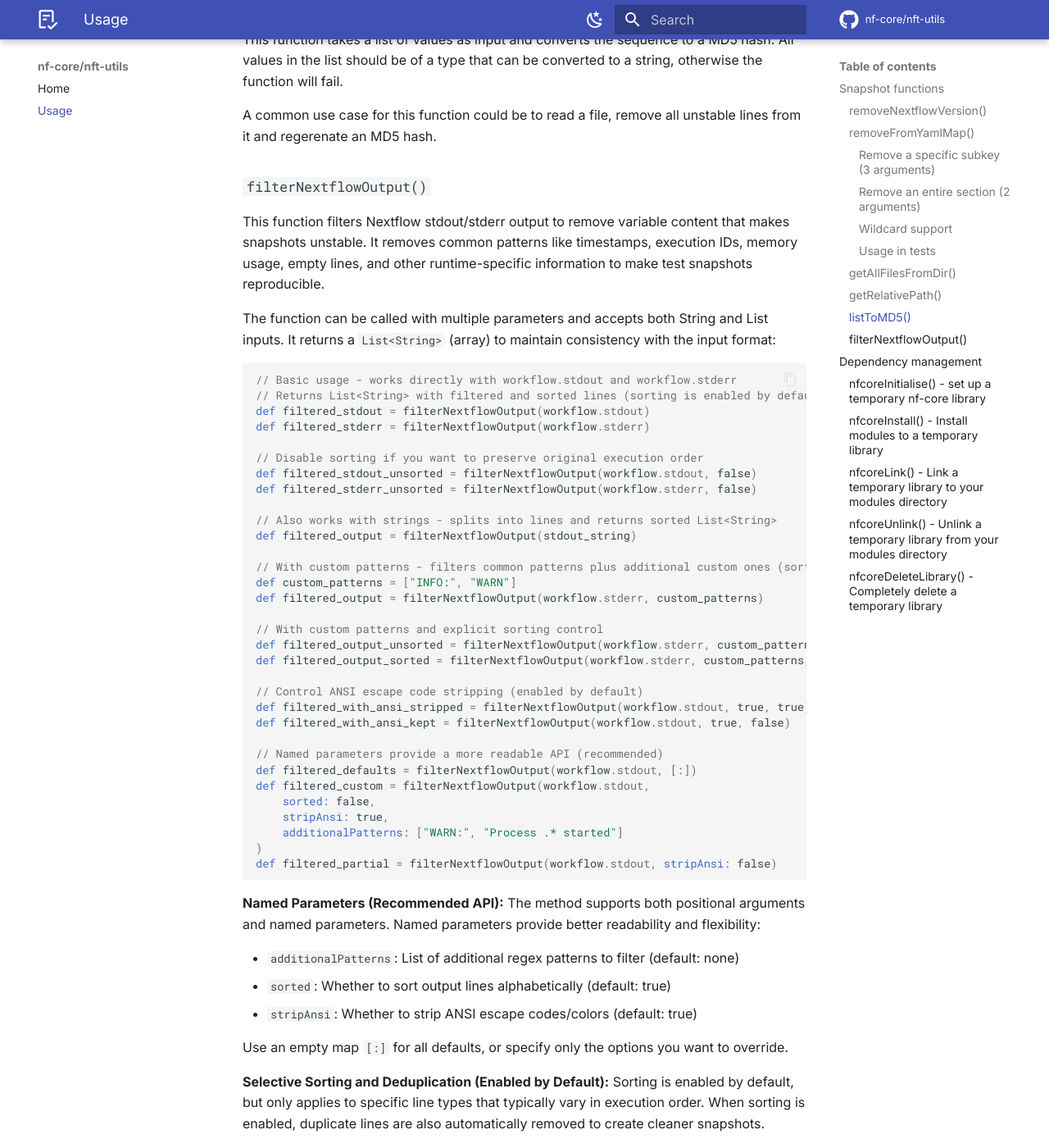
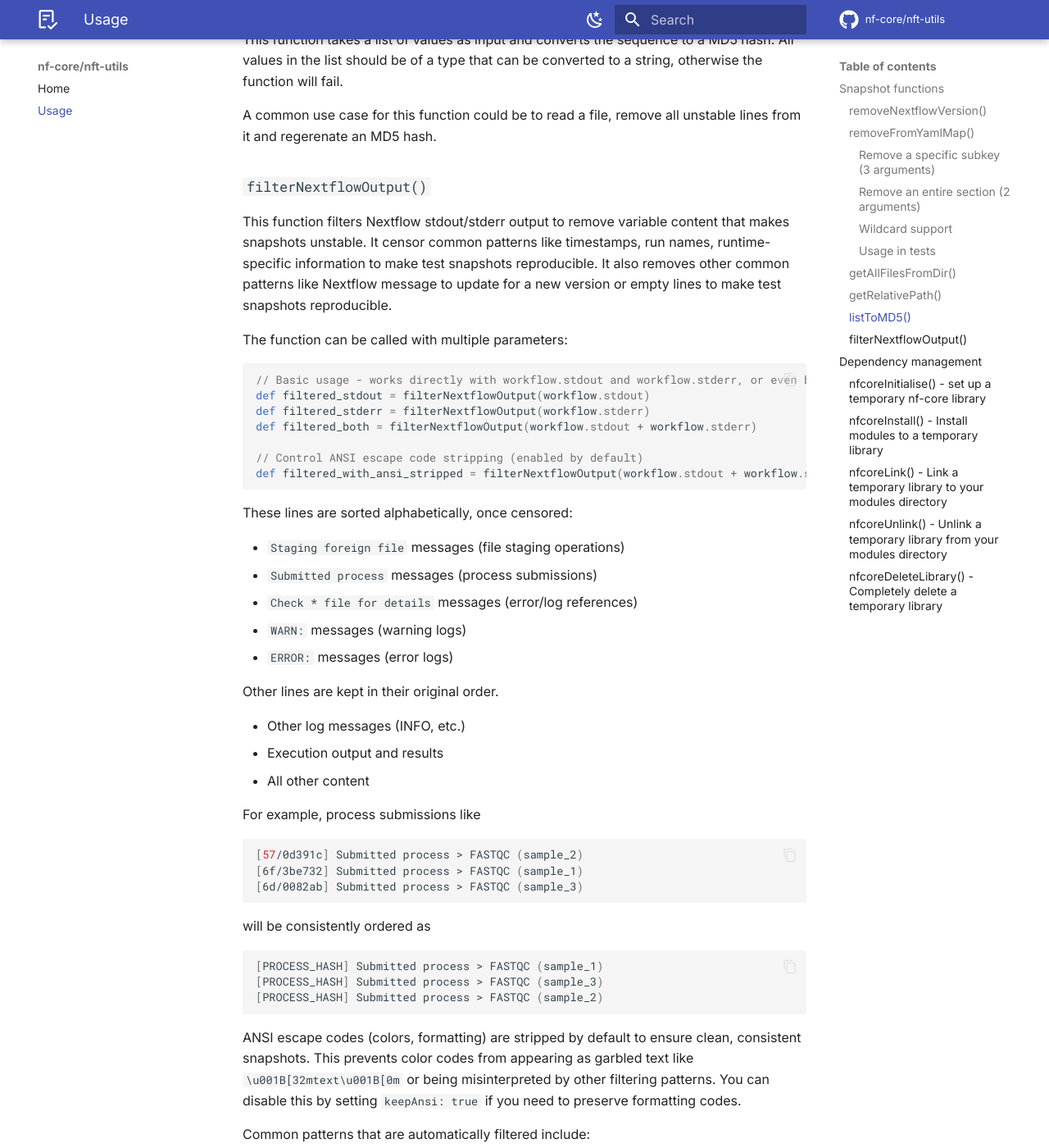
Before and after one commit to nf-core/nft-utils, an MkDocs documentation site: the page built from docs/usage.md, in a window 1280 px wide and 1400 px high, scrolled down 7179 px. Shown: the whole window at 82% size. Built offline with MkDocs 1.6.1 and Material for MkDocs 9.7.7, drawn with Linux system fonts in a browser that asks for light colours; comment, search, counter and statistics services are not loaded; the version menu is left out; some of the changed text lies outside the part shown.

Commit message:
better docs

````diff
--- a/docs/usage.md
+++ b/docs/usage.md
@@ -313,58 +313,23 @@ A common use case for this function could be to read a file, remove all unstable
 
 ### `filterNextflowOutput()`
 
-This function filters Nextflow stdout/stderr output to remove variable content that makes snapshots unstable. It removes common patterns like timestamps, execution IDs, memory usage, empty lines, and other runtime-specific information to make test snapshots reproducible.
+This function filters Nextflow stdout/stderr output to remove variable content that makes snapshots unstable.
+It censor common patterns like timestamps, run names, runtime-specific information to make test snapshots reproducible.
+It also removes other common patterns like Nextflow message to update for a new version or empty lines to make test snapshots reproducible.
 
-The function can be called with multiple parameters and accepts both String and List inputs. It returns a `List<String>` (array) to maintain consistency with the input format:
+The function can be called with multiple parameters:
 
 ```groovy
-// Basic usage - works directly with workflow.stdout and workflow.stderr
-// Returns List<String> with filtered and sorted lines (sorting is enabled by default)
+// Basic usage - works directly with workflow.stdout and workflow.stderr, or even both
 def filtered_stdout = filterNextflowOutput(workflow.stdout)
 def filtered_stderr = filterNextflowOutput(workflow.stderr)
-
-// Disable sorting if you want to preserve original execution order
-def filtered_stdout_unsorted = filterNextflowOutput(workflow.stdout, false)
-def filtered_stderr_unsorted = filterNextflowOutput(workflow.stderr, false)
-
-// Also works with strings - splits into lines and returns sorted List<String>
-def filtered_output = filterNextflowOutput(stdout_string)
-
-// With custom patterns - filters common patterns plus additional custom ones (sorted by default)
-def custom_patterns = ["INFO:", "WARN"]
-def filtered_output = filterNextflowOutput(workflow.stderr, custom_patterns)
-
-// With custom patterns and explicit sorting control
-def filtered_output_unsorted = filterNextflowOutput(workflow.stderr, custom_patterns, false)
-def filtered_output_sorted = filterNextflowOutput(workflow.stderr, custom_patterns, true)
+def filtered_both = filterNextflowOutput(workflow.stdout + workflow.stderr)
 
 // Control ANSI escape code stripping (enabled by default)
-def filtered_with_ansi_stripped = filterNextflowOutput(workflow.stdout, true, true)   // sorted=true, stripAnsi=true (default)
-def filtered_with_ansi_kept = filterNextflowOutput(workflow.stdout, true, false)     // sorted=true, stripAnsi=false
-
-// Named parameters provide a more readable API (recommended)
-def filtered_defaults = filterNextflowOutput(workflow.stdout, [:])                    // All defaults
-def filtered_custom = filterNextflowOutput(workflow.stdout,
-    sorted: false,
-    stripAnsi: true,
-    additionalPatterns: ["WARN:", "Process .* started"]
-)
-def filtered_partial = filterNextflowOutput(workflow.stdout, stripAnsi: false)        // Only override ANSI stripping
+def filtered_with_ansi_stripped = filterNextflowOutput(workflow.stdout + workflow.stderr, keepAnsi: true)
 ```
 
-**Named Parameters (Recommended API):**
-The method supports both positional arguments and named parameters. Named parameters provide better readability and flexibility:
-
-- `additionalPatterns`: List of additional regex patterns to filter (default: none)
-- `sorted`: Whether to sort output lines alphabetically (default: true)
-- `stripAnsi`: Whether to strip ANSI escape codes/colors (default: true)
-
-Use an empty map `[:]` for all defaults, or specify only the options you want to override.
-
-**Selective Sorting and Deduplication (Enabled by Default):**
-Sorting is enabled by default, but only applies to specific line types that typically vary in execution order. When sorting is enabled, duplicate lines are also automatically removed to create cleaner snapshots.
-
-**Lines that are sorted alphabetically:**
+These lines are sorted alphabetically, once censored:
 
 - `Staging foreign file` messages (file staging operations)
 - `Submitted process` messages (process submissions)
@@ -372,35 +337,54 @@ Sorting is enabled by default, but only applies to specific line types that typi
 - `WARN:` messages (warning logs)
 - `ERROR:` messages (error logs)
 
-**Lines that preserve original order:**
+Other lines are kept in their original order.
 
 - Other log messages (INFO, etc.)
 - Execution output and results
 - All other content
 
-For example, process submissions like `[PROCESS_HASH] Submitted process > FASTQC (sample_1)`, `[PROCESS_HASH] Submitted process > FASTQC (sample_3)`, `[PROCESS_HASH] Submitted process > FASTQC (sample_2)` will be consistently ordered as `sample_1`, `sample_2`, `sample_3`, but log messages and other output will maintain their original sequence. You can disable sorting entirely by passing `sorted: false` if you need to preserve the exact original execution order.
+For example, process submissions like
 
-**ANSI Code Stripping (Enabled by Default):**
-ANSI escape codes (colors, formatting) are stripped by default to ensure clean, consistent snapshots. This prevents color codes from appearing as garbled text like `\u001B[32mtext\u001B[0m` or being misinterpreted by other filtering patterns. You can disable this by setting `stripAnsi: false` if you need to preserve formatting codes.
+```bash
+[57/0d391c] Submitted process > FASTQC (sample_2)
+[6f/3be732] Submitted process > FASTQC (sample_1)
+[6d/0082ab] Submitted process > FASTQC (sample_3)
+```
+
+will be consistently ordered as
+
+```bash
+[PROCESS_HASH] Submitted process > FASTQC (sample_1)
+[PROCESS_HASH] Submitted process > FASTQC (sample_3)
+[PROCESS_HASH] Submitted process > FASTQC (sample_2)
+```
+
+ANSI escape codes (colors, formatting) are stripped by default to ensure clean, consistent snapshots.
+This prevents color codes from appearing as garbled text like `\u001B[32mtext\u001B[0m` or being misinterpreted by other filtering patterns.
+You can disable this by setting `keepAnsi: true` if you need to preserve formatting codes.
 
 Common patterns that are automatically filtered include:
 
-- **Empty lines**: Blank lines and whitespace-only lines → removed entirely
-- **Timestamps**: Various formats (ISO 8601, log timestamps, etc.) → `[TIMESTAMP]`
-- **Process hashes**: Nextflow process execution IDs → `[PROCESS_HASH]`
-- **UUIDs and hashes**: Execution IDs, commit hashes, work directories → `[UUID]` or `[HASH]`
-- **Memory and time**: CPU hours, memory usage, execution times → `[TIME_OR_MEMORY]`
-- **Progress indicators**: Progress percentages → `[PROGRESS]`
-- **Resource allocation**: CPU counts, memory allocations → `cpus: [N]`, `memory: [MEMORY]`
-- **Execution paths**: Temporary directories, work directories → `/tmp/nf-[HASH]`, `work/[HASH]`
-- **File paths**: Absolute paths to scripts and logs → `Launching '[PATH]/tests/module/./main.nf'`, `Check '[PATH]/.nf-test/tests/[HASH]/meta/nextflow.log'` (replaces current working directory with [PATH] and preserves relative project structure)
-- **Session information**: Session IDs, run names → `Session id: [SESSION_ID]`, `[RUN_NAME]`
-- **Version information**: Software versions, build numbers, update notifications → `version [VERSION]`, `build [BUILD]`, removes "Nextflow X.Y.Z is available" messages
+- Empty lines
+  - Blank lines and whitespace-only lines are removed entirely
+- Timestamps
+  - Various formats (ISO 8601, log timestamps, etc.) are replaced with `[TIMESTAMP]`
+- Process hashes
+  - Nextflow process hashes are replaced with `[PROCESS_HASH]`
+- File paths
+  - Absolute paths to scripts and logs are replaced with `[PATH]`
+  - The common ENV variables are checked if available and replaced with `[PATH]`
+    - `HOME`, `NFT_WORKDIR`, `NXF_CACHE_DIR`, `NXF_CONDA_CACHEDIR`, `NXF_HOME`, `NXF_SINGULARITY_CACHEDIR`, `NXF_SINGULARITY_LIBRARYDIR`, `NXF_TEMP`, `NXF_WORK`
+- Version information
+  - "Nextflow X.Y.Z is available" messages are removed
+  - "N E X T F L O W ~ version 24.04.5" is replaced with "N E X T F L O W ~ version [VERSION]"
+  - "nf-core/pipeline 1.2.3" is replaced with "nf-core/pipeline [VERSION]"
 
 Example usage in a test:
 
 ```groovy
 test("my_pipeline_test") {
+
     when {
         params {
             outdir = "$outputDir"
@@ -408,33 +392,12 @@ test("my_pipeline_test") {
     }
 
         then {
-        // Filter out variable content for stable snapshots - works directly with Lists
-        def filtered_stdout = filterNextflowOutput(workflow.stdout)
-        def filtered_stderr = filterNextflowOutput(workflow.stderr)
-
         assert snapshot(
-            filtered_stdout,
-            filtered_stderr
+            filterNextflowOutput(workflow.stdout + workflow.stderr)
         ).match()
     }
 }
 ```
-
-For additional custom filtering, you can provide a list of regex patterns:
-
-```groovy
-// Remove custom patterns in addition to default ones
-def custom_patterns = [
-    "Process .* started",        // Remove process start messages
-    "\\d+ files processed",      // Remove file count messages
-    "Custom pattern here"
-]
-def filtered_output = filterNextflowOutput(output_content, custom_patterns)
-```
-
-:::warning
-When using custom patterns, ensure your regex patterns are properly escaped. Invalid regex patterns will be logged as warnings and ignored.
-:::
 
 ## Dependency management
 
````
